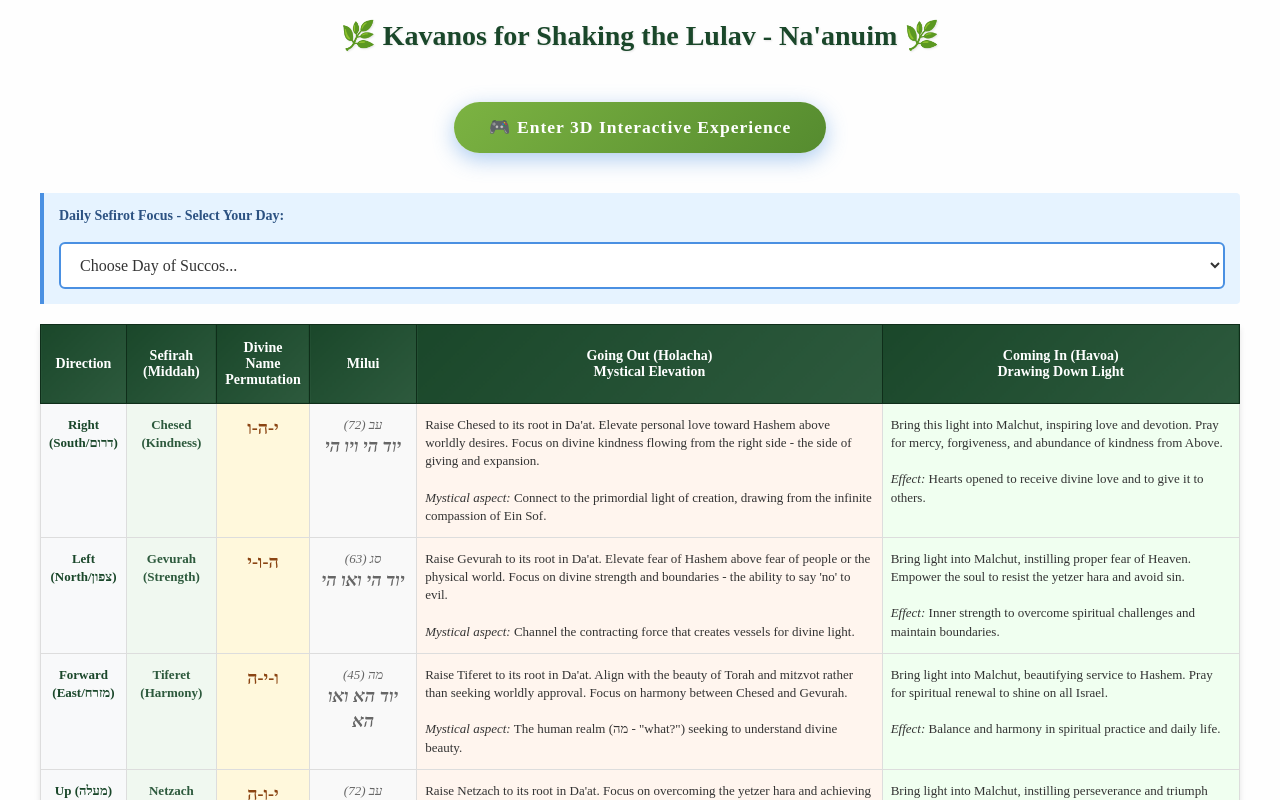
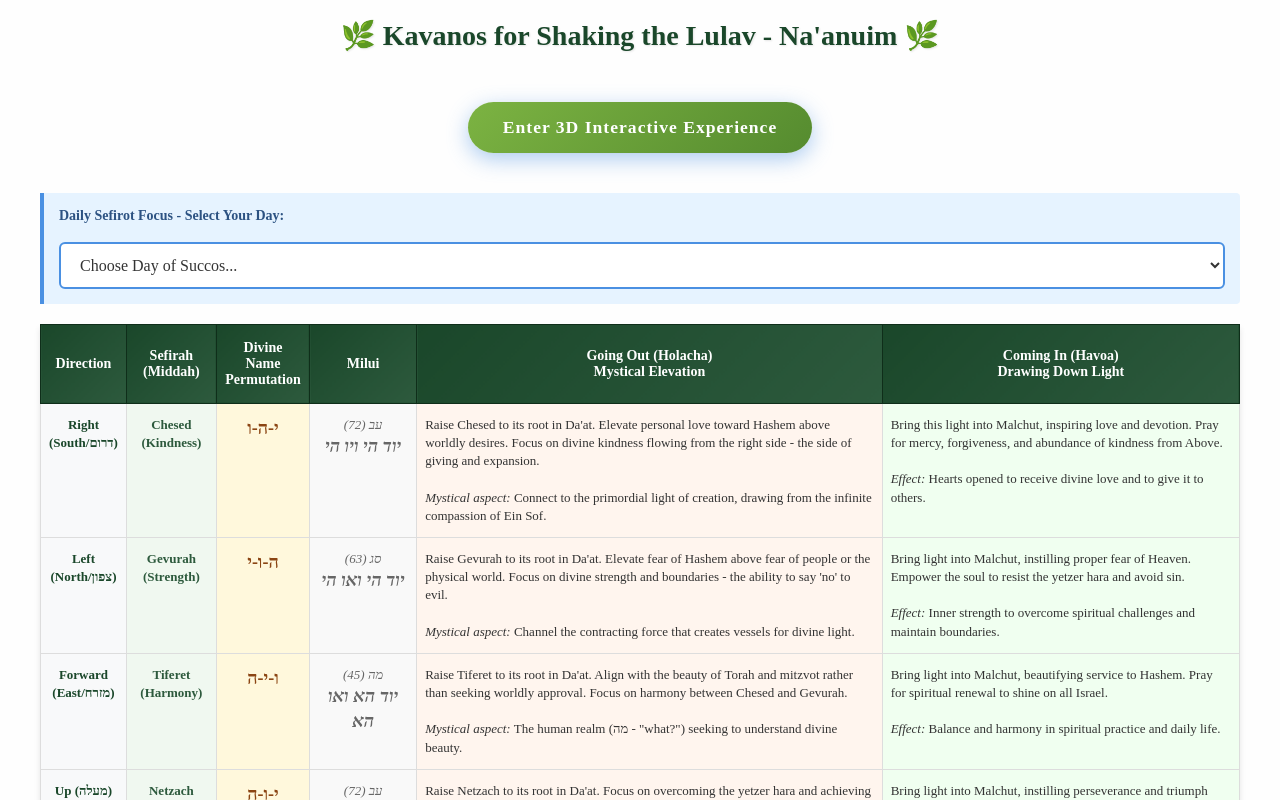
Before and after one commit to jacobboim/succoskavvanos, a React (Vite) app: page / in a window 1280 px wide. Shown: the top 800 px of the page. Built offline with nearby package versions, Linux system fonts and the light colour scheme.

Commit message:
fix image

```diff
--- a/src/App.jsx
+++ b/src/App.jsx
@@ -14,8 +14,12 @@ const LulavChart = () => {
     <div className="container">
       <div className="nav-header">
         <h1>🌿 Kavanos for Shaking the Lulav - Na'anuim 🌿</h1>
-        <Link to="/3d-scene" className="experience-link" style={{ background: 'linear-gradient(135deg, #7cb342, #558b2f)' }}>
-          🎮 Enter 3D Interactive Experience
+        <Link
+          to="/3d-scene"
+          className="experience-link"
+          style={{ background: "linear-gradient(135deg, #7cb342, #558b2f)" }}
+        >
+          Enter 3D Interactive Experience
         </Link>
       </div>
 
--- a/src/DaledMinum3DScene.jsx
+++ b/src/DaledMinum3DScene.jsx
@@ -16,7 +16,6 @@ import { Link } from "react-router-dom";
 import * as THREE from "three";
 import "./DaledMinum3D.css";
 import "./InfoPanel.css";
-import chassidImage from "./assets/chassidlulavesrog.png";
 
 // Clickable Indicator Component with Pulsing Animation
 function ClickableIndicator({ position, color, onClick, label }) {
@@ -108,7 +107,7 @@ function ClickableIndicator({ position, color, onClick, label }) {
 // Chassid Figure Component with Image
 function ChassidFigure({ onClick }) {
   const groupRef = useRef();
-  const texture = useLoader(THREE.TextureLoader, chassidImage);
+  const texture = useLoader(THREE.TextureLoader, '/chassidlulavesrog.png');
 
   useFrame((state) => {
     if (groupRef.current) {
@@ -149,7 +148,7 @@ function ChassidFigure({ onClick }) {
 
         {/* Hadassim - LEFT hand, left branches (viewer's right side) */}
         <ClickableIndicator
-          position={[-0.8, 1.8, 0.15]}
+          position={[-0.95, 1.7, 0.15]}
           color="#4caf50"
           onClick={() => onClick("hadassim")}
           label="Hadassim 🍃"
@@ -157,7 +156,7 @@ function ChassidFigure({ onClick }) {
 
         {/* Aravot - LEFT hand, right branches (viewer's right side) */}
         <ClickableIndicator
-          position={[-0.4, 1.8, 0.15]}
+          position={[-0.25, 1.9, 0.15]}
           color="#81c784"
           onClick={() => onClick("aravot")}
           label="Aravot 🌾"
```
Also changed, not shown: 1 other file (tests, documents, lock files or other folders).
